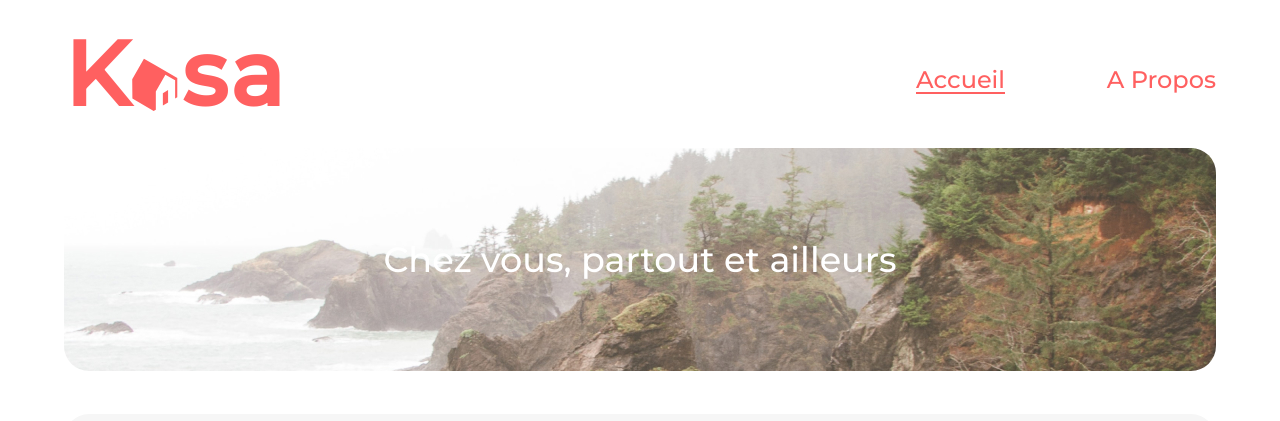
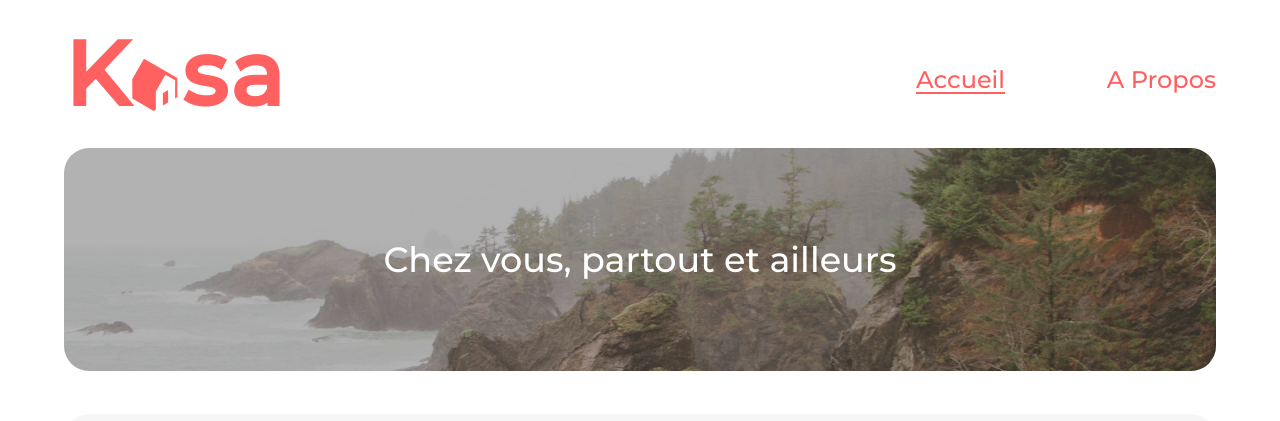
Before and after one commit to jssdestroyerman/kasa, a React (Create React App) app: page / in a window 1280 px wide. Shown: the top 421 px of the page. Built offline with nearby package versions, Linux system fonts and the light colour scheme.

Commit message:
banner image darken

```diff
--- a/src/styles/pages/about/about.scss
+++ b/src/styles/pages/about/about.scss
@@ -3,6 +3,20 @@
     height: 223px;
     border-radius: 25px;
     margin-bottom: 31px;
+
+    position: relative;
+    overflow: hidden;
+
+    &::after {
+        content: "";
+        background-color: black;
+        opacity: 0.3;
+        position: absolute;
+        top: 0;
+        right: 0;
+        left: 0;
+        bottom: 0;
+    }
 }
 
 @media (max-width: 800px) {
--- a/src/styles/pages/home/home.scss
+++ b/src/styles/pages/home/home.scss
@@ -6,10 +6,24 @@
     align-items: center;
     border-radius: 25px;
     background: url("../../../assets/homeBanner.jpg") center/cover;
+    position: relative;
+    overflow: hidden;
+
+    &::after {
+        content: "";
+        background-color: black;
+        opacity: 0.3;
+        position: absolute;
+        top: 0;
+        right: 0;
+        left: 0;
+        bottom: 0;
+    }
 
     p {
         font-size: 48px;
         color: white;
+        z-index: 1;
     }
 }
 
```
